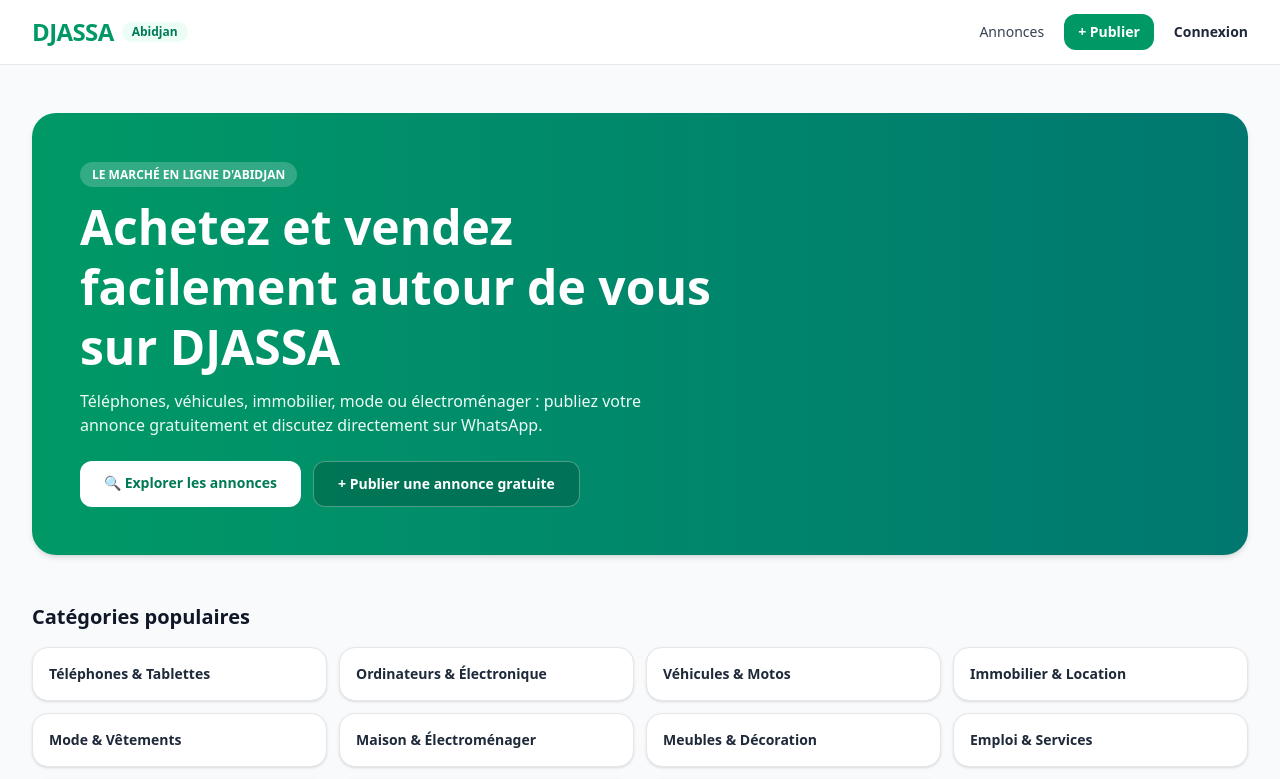
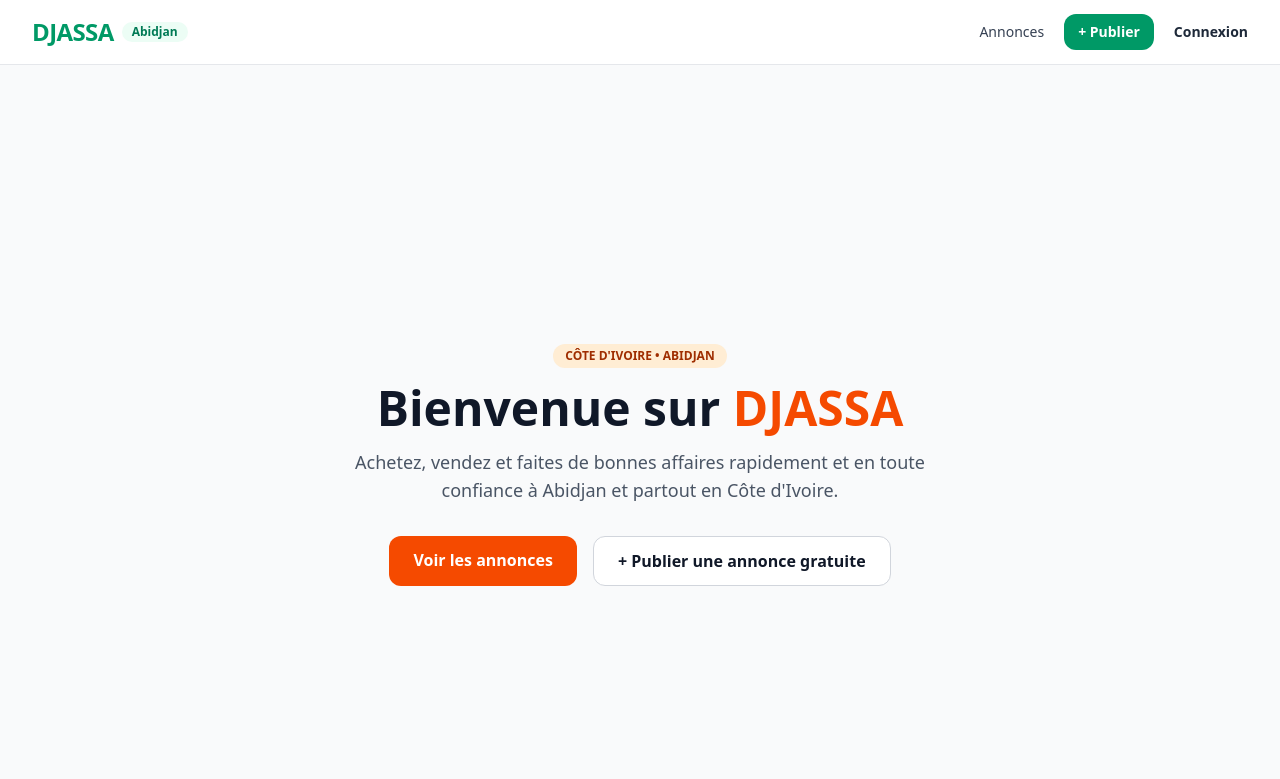
Before and after one commit to siskoteck/djassa, a Next.js app: page / in a window 1280 px wide. Shown: the top 779 px of the page. Built offline with nearby package versions, Linux system fonts and the light colour scheme; no server answers.

Commit message:
Deploiement page accueil DJASSA

```diff
--- a/app/page.tsx
+++ b/app/page.tsx
@@ -1,53 +1,32 @@
 import Link from "next/link";
-import { CATEGORIES_DJASSA } from "@/lib/constantes";
 
 export default function HomeDjassaPage() {
   return (
-    <div className="max-w-7xl mx-auto px-4 sm:px-6 lg:px-8 py-12 space-y-12">
-      <section className="bg-gradient-to-r from-emerald-600 to-teal-700 rounded-3xl p-8 sm:p-12 text-white shadow-md">
-        <span className="bg-white/20 text-xs font-bold px-3 py-1 rounded-full">
-          LE MARCHÉ EN LIGNE D&apos;ABIDJAN
+    <main className="min-h-screen bg-gray-50 flex flex-col items-center justify-center px-4 text-center">
+      <span className="bg-orange-100 text-orange-800 text-xs font-extrabold px-3 py-1 rounded-full mb-4">
+        CÔTE D&apos;IVOIRE • ABIDJAN
       </span>
-        <h1 className="text-3xl sm:text-5xl font-extrabold mt-3 max-w-2xl leading-tight">
-          Achetez et vendez facilement autour de vous sur DJASSA
+      <h1 className="text-4xl sm:text-5xl font-extrabold text-gray-900">
+        Bienvenue sur <span className="text-orange-600">DJASSA</span>
       </h1>
-        <p className="text-emerald-50 text-sm sm:text-base mt-3 max-w-xl">
-          Téléphones, véhicules, immobilier, mode ou électroménager : publiez
-          votre annonce gratuitement et discutez directement sur WhatsApp.
+      <p className="text-gray-600 max-w-xl mt-4 text-base sm:text-lg">
+        Achetez, vendez et faites de bonnes affaires rapidement et en toute
+        confiance à Abidjan et partout en Côte d&apos;Ivoire.
       </p>
-
-        <div className="flex flex-wrap gap-3 mt-6">
+      <div className="flex flex-wrap justify-center gap-4 mt-8">
         <Link
           href="/annonces"
-            className="bg-white text-emerald-700 hover:bg-emerald-50 font-bold px-6 py-3 rounded-xl text-sm transition"
+          className="bg-orange-600 hover:bg-orange-700 text-white font-bold px-6 py-3 rounded-xl transition"
         >
-            🔍 Explorer les annonces
+          Voir les annonces
         </Link>
         <Link
           href="/publier"
-            className="bg-emerald-900/40 hover:bg-emerald-900/60 border border-white/30 text-white font-bold px-6 py-3 rounded-xl text-sm transition"
+          className="bg-white border border-gray-300 hover:bg-gray-100 text-gray-900 font-bold px-6 py-3 rounded-xl transition"
         >
           + Publier une annonce gratuite
         </Link>
       </div>
-      </section>
-
-      <section>
-        <h2 className="text-xl font-bold text-gray-900 mb-4">
-          Catégories populaires
-        </h2>
-        <div className="grid grid-cols-2 sm:grid-cols-3 md:grid-cols-4 gap-3">
-          {CATEGORIES_DJASSA.map((cat) => (
-            <Link
-              key={cat}
-              href={`/annonces?categorie=${encodeURIComponent(cat)}`}
-              className="bg-white border border-gray-200 hover:border-emerald-400 rounded-2xl p-4 text-sm font-semibold text-gray-800 hover:text-emerald-700 transition shadow-sm"
-            >
-              {cat}
-            </Link>
-          ))}
-        </div>
-      </section>
-    </div>
+    </main>
   );
 }
```
Lines whose indentation alone changed are shown as unchanged.
